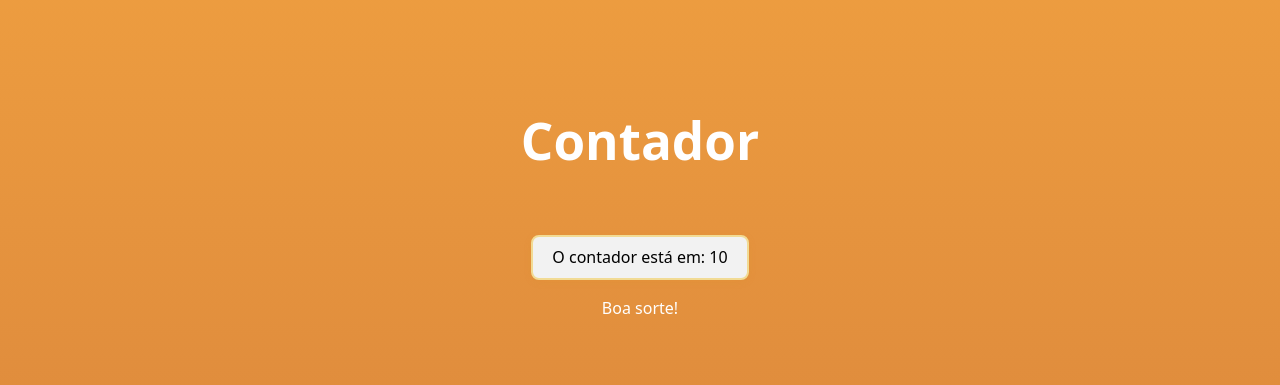
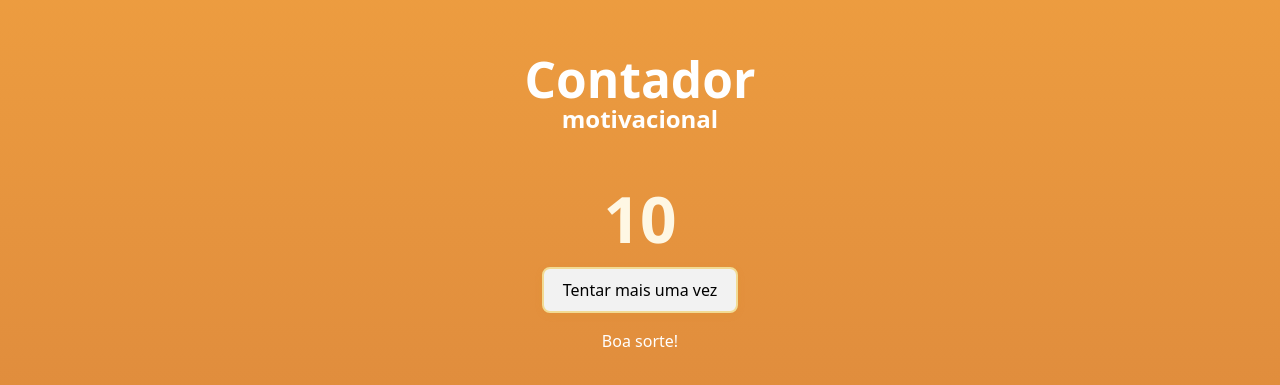
Before and after one commit to Ediel-lab/Motivational-accountant, a React (Vite) app: page / in a window 1280 px wide. Shown: the part 177-562 px from the top of the page. Built offline with nearby package versions, Linux system fonts and the light colour scheme.

Commit message:
Home page
All initial structure and design done

```diff
--- a/src/App.jsx
+++ b/src/App.jsx
@@ -70,9 +70,13 @@ function App() {
   return (
     <>
       <h1>Contador</h1>
+      <h2>motivacional</h2>
       <div className="card">
+        <div className="contador">
+          {count}
+        </div>
         <button onClick={handleClick}>
-          O contador está em: {count}
+          Tentar mais uma vez
         </button>
         {count >= 5000 ? (
           <p className="message">🎉 Parabéns! Você alcançou os 5000!</p>
--- a/src/index.css
+++ b/src/index.css
@@ -14,8 +14,17 @@ a {
   color: #646cff;
   text-decoration: inherit;
 }
+
 a:hover {
   color: #535bf2;
+}
+
+.contador {
+  font-size: clamp(3rem, 10vw, 4rem);
+  color: #FEF7E4;
+  font-weight: 800;
+  text-align: center;
+  font-family: 'Segoe UI', Tahoma, Geneva, Verdana, sans-serif;
 }
 
 body {
@@ -28,10 +37,15 @@ body {
   place-items: center;
 }
 
+h1 {
+  font-size: 3.1em;
+  line-height: 0.0;
+}
 
-h1 {
-  font-size: 3.2em;
-  line-height: 1.1;
+h2 {
+  font-size: 400;
+  margin-top: 1.7em;
+  line-height: 0.0;
 }
 
 button {
```
